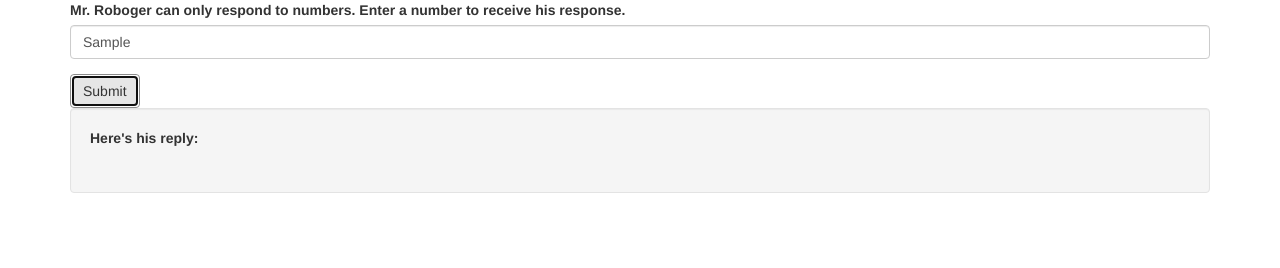
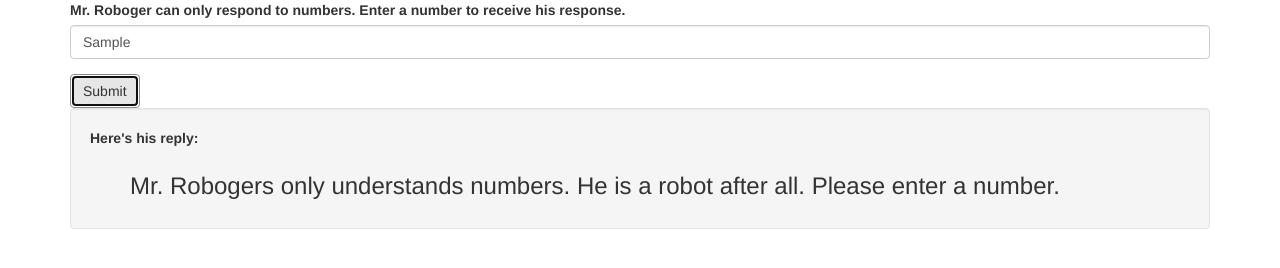
Before and after one commit to dkmerys/robogers-neighborhood, a plain HTML site: page index.html in a window 1280 px wide. Both pictures are taken after typing "Sample" into the empty fields and a click on the button "Submit". Drawn offline with Linux system fonts and the light colour scheme.

Commit message:
will refactor number check script

```diff
--- a/css/styles.css
+++ b/css/styles.css
@@ -1,3 +1,7 @@
-/* .well {
+.well {
   display: none;
-} */
+}
+
+#list {
+  list-style: none;
+}
--- a/index.html
+++ b/index.html
@@ -22,7 +22,7 @@
       <div class="well">
         <label for="output">Here's his reply:</label>
         <h3>
-          <ul>
+          <ul id="list">
             <span id="output"></span>
           </ul>
         </h3>
--- a/js/scripts.js
+++ b/js/scripts.js
@@ -16,16 +16,9 @@ $(document).ready(function() {
     var userNumber = parseInt($("#number").val())
 
     if (isNaN(userNumber)) {
-      result = "Please enter a number."
-    } else {
-      result = userNumber
+    $("#output").append("Mr. Robogers only understands numbers. He is a robot after all. Please enter a number.")
+    $(".well").show();
     };
-
-    // var total = 0
-    // for (var currentNumber = 0; currentNumber <= userNumber; currentNumber += 1) {
-    //   total = currentNumber
-    //   $("#output").append("<li>" + total + "</li>")
-    // };
 
     for (var currentNumber = 0; currentNumber <= userNumber; currentNumber += 1) {
       var outputValue = currentNumber.toString()
@@ -37,9 +30,7 @@ $(document).ready(function() {
           outputValue = "beep!"
         }
       $("#output").append("<li>" + outputValue + "</li>")
+      $(".well").show();
     };
-
-    // $("#output").text(result);
-    $(".well").show;
   });
 });
```
